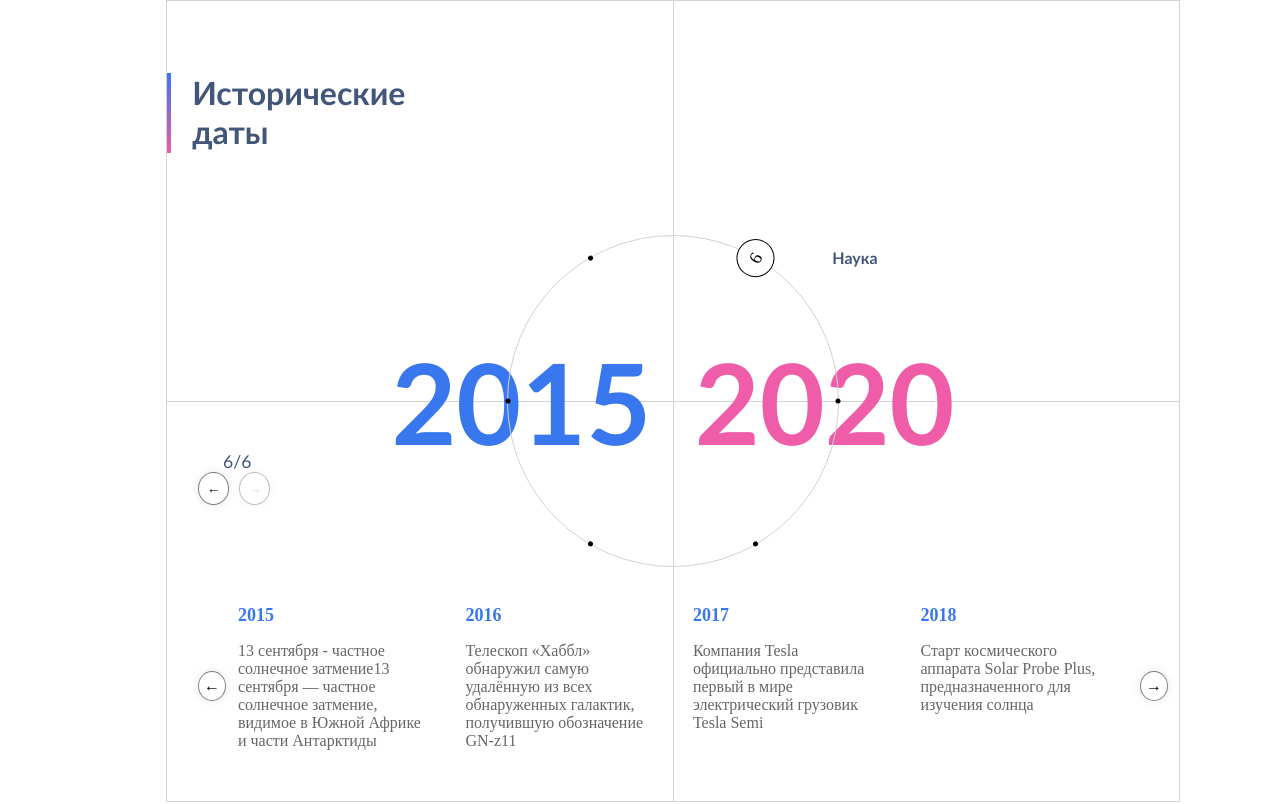
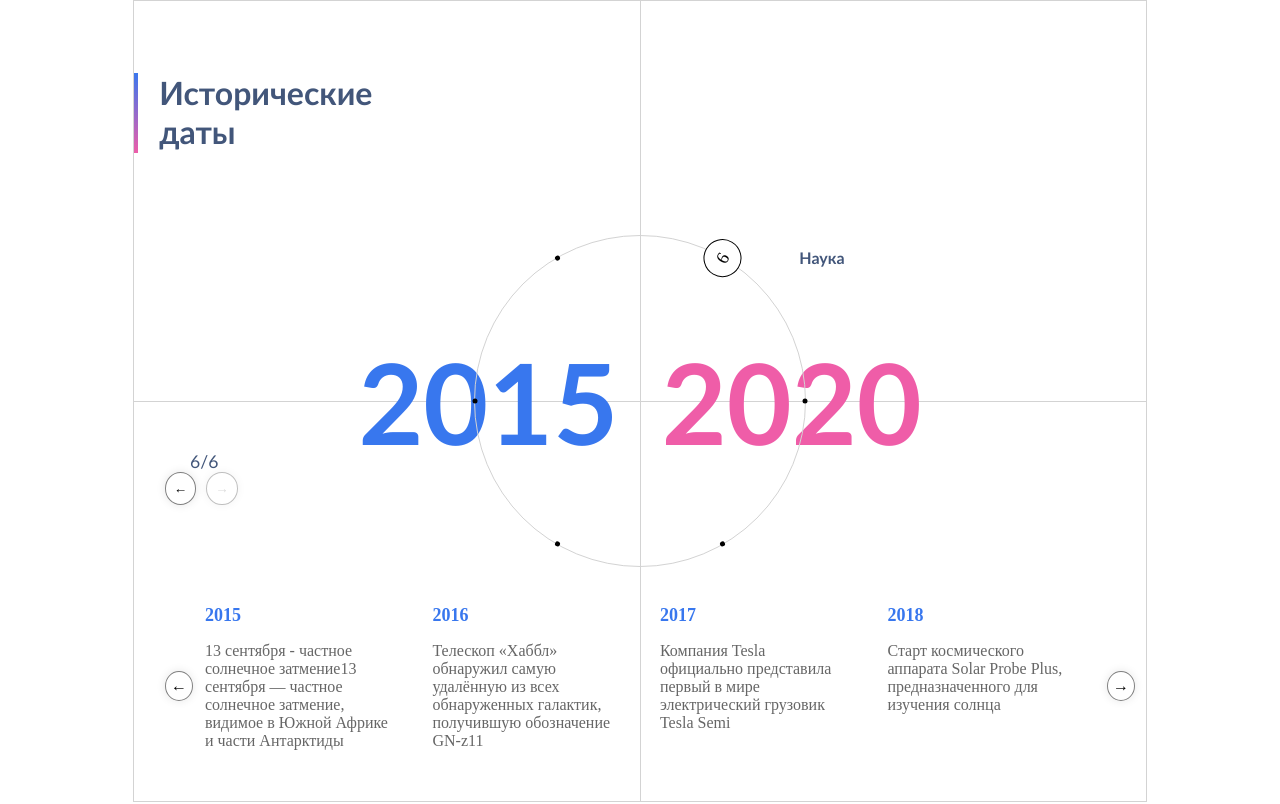
Before and after one commit to EmilianoTaylor/ring-of-history, a React (Vite) app: page / in a window 1280 px wide. Shown: the top 804 px of the page. Built offline with nearby package versions, Linux system fonts and the light colour scheme.

Commit message:
realease 1.1.0

```diff
--- a/src/App.scss
+++ b/src/App.scss
@@ -8,11 +8,11 @@
 	}
 
 	.rootBlock {
-		position: absolute;
-		left: 13%;
+		position: relative;
 		width: 79%;
 		height: 100vh;
 		border: 1px solid lightgray;
+		margin: 0 auto;
 
 		.hidden {
 			opacity: 0;
--- a/src/App.tsx
+++ b/src/App.tsx
@@ -1,110 +1,14 @@
-import { useState } from 'react';
 import './App.scss'
-import { Point } from './components/interfaces/rootInterfaces';
-// @ts-ignore
-import 'swiper/css'
-import NotesPanel from './components/notesPanel/sliderPanel';
-import Header from './components/header/headerComponent';
-import CircleContainer from './components/circle/circleContainer';
-import CircleDates from './components/circle/dates/circleDates';
-import SwitcherContainer from './components/circle/switcher/switcherContainer';
-import { pointsBlock, notes } from './components/circle/circleData';
+import '../node_modules/swiper/swiper.scss'
+import CircleApp from './components/CircleApp/circleApp';
 
 const App: React.FC = () => {
-	const [points, setPoints] = useState<Point[]>(pointsBlock);
-  const [hoveredPoint, setHoveredPoint] = useState<Point | null>(null);
-  const [circleAngle, setCircleAngle] = useState<number>(0);
-	const [isAnimating, setIsAnimating] = useState<boolean>(false);
 
-	const pointIdFinder = points.find((point) => point.active)?.id;
-	const activePoint = points.find((point) => point.active);
-	const activeNotes = activePoint ? notes[activePoint.name] : [];
-
-  const handleMouseOver = (point: Point) => {
-    if (!point.active) {
-      setHoveredPoint(point);
-    }
-  };
-
-  const handleMouseOut = () => {
-    setHoveredPoint(null);
-  };
-
-  const handleClick = (point: Point) => {
-    if (!point.active) {
-			setIsAnimating(true);
-			setTimeout(() => {
-				const angleDiff = (360 - point.angle - 60) % 360;
-				setCircleAngle(angleDiff);
-				const newPoints = points.map((p) => {
-					if (p.active) {
-						return { ...p, active: false };
-					}
-					return p;
-				});
-				newPoints[point.id - 1].active = true;
-				setPoints(newPoints);
-				setTimeout(() => {
-					setIsAnimating(false);
-				}, 1000);
-			}, 500)
-    }
-  };
-
-	const setPage = (direction: number) => {
-		setIsAnimating(true);
-		const activePoint = points.find((point) => point.active);
-		if (activePoint) {
-			const newPointId = activePoint.id + direction;
-			const newPoint = points.find((point) => point.id === newPointId);
-			if (newPoint) {
-				setTimeout(() => {
-					const angleDiff = (360 - newPoint.angle - 60) % 360;
-					setCircleAngle(angleDiff);
-					const newPoints = points.map((p) => {
-						if (p.active) {
-							return { ...p, active: false };
-						}
-						return p;
-					});
-					newPoints[newPointId - 1].active = true;
-					setPoints(newPoints);
-					setTimeout(() => {
-						setIsAnimating(false);
-					}, 500);
-				}, 500)
-			}
-		}
-	};
 
   return (
-    <div className="rootBlock">
-			<Header />
-			<CircleContainer
-        points={points}
-        circleAngle={circleAngle}
-        hoveredPoint={hoveredPoint}
-        handleMouseOver={handleMouseOver}
-        handleMouseOut={handleMouseOut}
-        handleClick={handleClick}
-				isAnimating={isAnimating}
-      />
-			<CircleDates
-				isAnimating={isAnimating}
-				activeNotes={activeNotes}
-			/>
-			<SwitcherContainer
-				points={points}
-				isAnimating={isAnimating}
-				pointIdFinder={pointIdFinder}
-				setPrevPage={() => setPage(-1)}
-				setNextPage={() => setPage(1)}
-			/>
-			<NotesPanel
-				points={points}
-				notes={notes}
-				isAnimating={isAnimating}
-			/>
+    <div className="container">
+      <CircleApp />
+      <CircleApp />
     </div>
   );
 };
--- /dev/null
+++ b/src/components/CircleApp/circleApp.tsx
@@ -0,0 +1,110 @@
+import { useState } from 'react';
+import { Point } from '../interfaces/rootInterfaces';
+import '../../../node_modules/swiper/swiper.scss'
+import NotesPanel from '../notesPanel/sliderPanel';
+import CircleContainer from '../circle/circleContainer';
+import CircleDates from '../circle/dates/circleDates';
+import SwitcherContainer from '../circle/switcher/switcherContainer';
+import { pointsBlock, notes } from '../circle/circleData';
+import Header from '../header/headerComponent';
+
+const CircleApp = () => {
+	const [points, setPoints] = useState<Point[]>(pointsBlock);
+  const [hoveredPoint, setHoveredPoint] = useState<Point | null>(null);
+  const [circleAngle, setCircleAngle] = useState<number>(0);
+	const [isAnimating, setIsAnimating] = useState<boolean>(false);
+
+	const pointIdFinder = points.find((point) => point.active)?.id;
+	const activePoint = points.find((point) => point.active);
+	const activeNotes = activePoint ? notes[activePoint.name] : [];
+
+  const handleMouseOver = (point: Point) => {
+    if (!point.active) {
+      setHoveredPoint(point);
+    }
+  };
+
+  const handleMouseOut = () => {
+    setHoveredPoint(null);
+  };
+
+  const handleClick = (point: Point) => {
+    if (!point.active) {
+			setIsAnimating(true);
+			setTimeout(() => {
+				const angleDiff = (360 - point.angle - 60) % 360;
+				setCircleAngle(angleDiff);
+				const newPoints = points.map((p) => {
+					if (p.active) {
+						return { ...p, active: false };
+					}
+					return p;
+				});
+				newPoints[point.id - 1].active = true;
+				setPoints(newPoints);
+				setTimeout(() => {
+					setIsAnimating(false);
+				}, 1000);
+			}, 500)
+    }
+  };
+
+	const setPage = (direction: number) => {
+		setIsAnimating(true);
+		const activePoint = points.find((point) => point.active);
+		if (activePoint) {
+			const newPointId = activePoint.id + direction;
+			const newPoint = points.find((point) => point.id === newPointId);
+			if (newPoint) {
+				setTimeout(() => {
+					const angleDiff = (360 - newPoint.angle - 60) % 360;
+					setCircleAngle(angleDiff);
+					const newPoints = points.map((p) => {
+						if (p.active) {
+							return { ...p, active: false };
+						}
+						return p;
+					});
+					newPoints[newPointId - 1].active = true;
+					setPoints(newPoints);
+					setTimeout(() => {
+						setIsAnimating(false);
+					}, 500);
+				}, 500)
+			}
+		}
+	};
+
+  return (
+    <div className="rootBlock">
+			<Header />
+			<CircleContainer
+        points={points}
+        circleAngle={circleAngle}
+        hoveredPoint={hoveredPoint}
+        handleMouseOver={handleMouseOver}
+        handleMouseOut={handleMouseOut}
+        handleClick={handleClick}
+				isAnimating={isAnimating}
+      />
+			<CircleDates
+				isAnimating={isAnimating}
+				activeNotes={activeNotes}
+			/>
+			<SwitcherContainer
+				points={points}
+				isAnimating={isAnimating}
+				pointIdFinder={pointIdFinder}
+				setPrevPage={() => setPage(-1)}
+				setNextPage={() => setPage(1)}
+			/>
+			<NotesPanel
+				points={points}
+				notes={notes}
+				isAnimating={isAnimating}
+			/>
+    </div>
+  );
+};
+
+export default CircleApp;
--- a/src/index.css
+++ b/src/index.css
@@ -1,3 +1,10 @@
 body {
   margin: 0;
 }
+
+.container {
+  display: flex;
+  flex-direction: column;
+  align-items: center;
+  gap: 20px; /* добавьте это, чтобы элементы имели расстояние между собой */
+}
```
